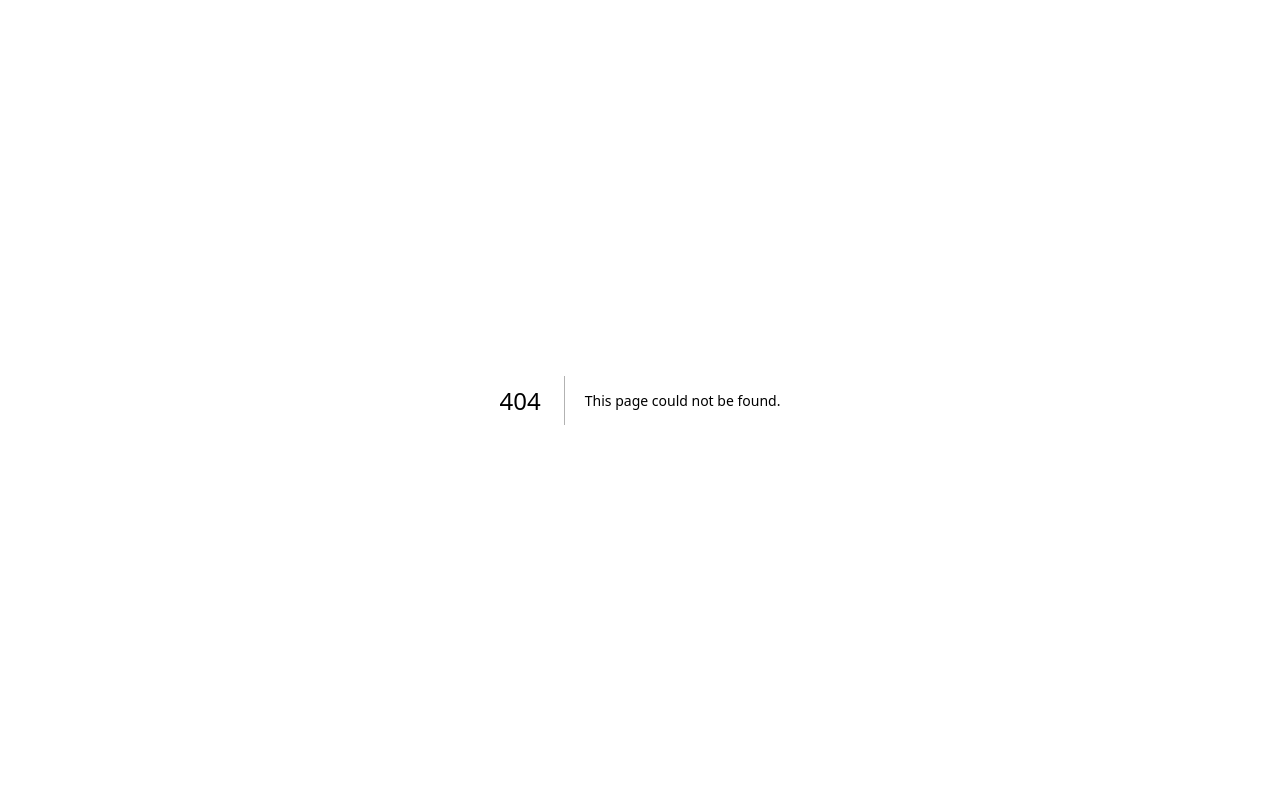
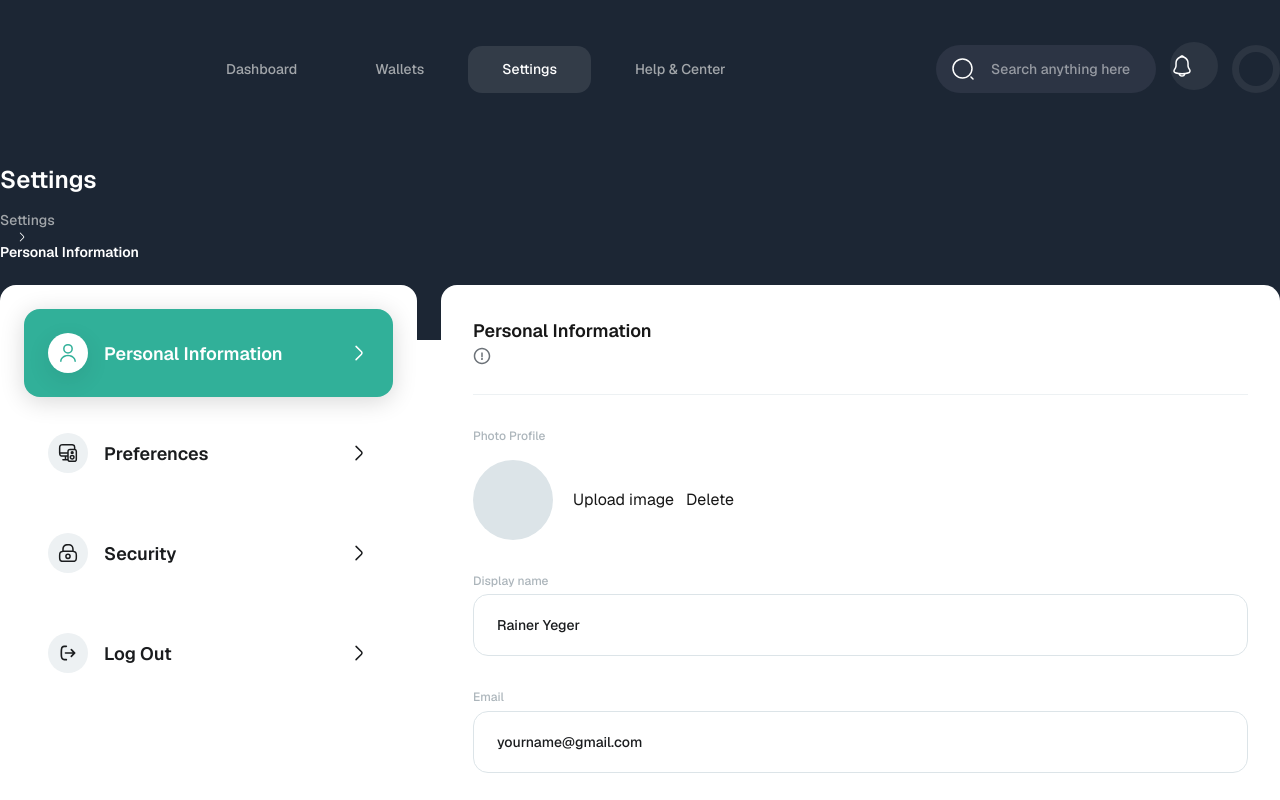
Before and after one commit to Israel-Beni/koajo-frontend, a Next.js app: page /settings in a window 1280 px wide. Before the commit this address had no page. Shown: the top 800 px of the page. Built offline with nearby package versions, Linux system fonts and the light colour scheme.

Commit message:
feat(personal-information): add PersonalInformation page component to render user details

```diff
--- /dev/null
+++ b/app/(admin)/settings/(personal-information)/page.tsx
@@ -0,0 +1,8 @@
+import type { NextPage } from "next";
+import PersonalInformationPage from "./PersonalInformationPage";
+
+const PersonalInformation: NextPage = () => {
+    return <PersonalInformationPage />;
+};
+
+export default PersonalInformation;
```
